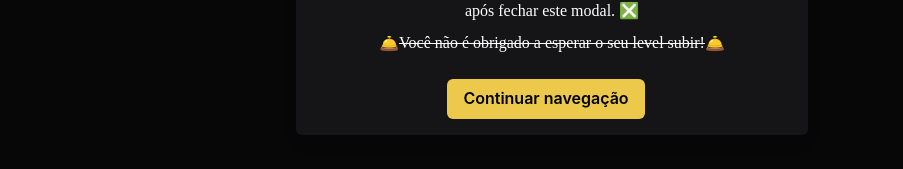
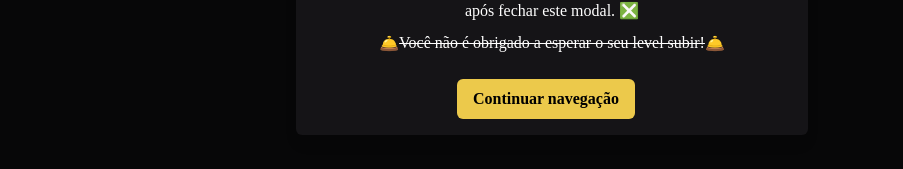
Before and after one commit to w1redl4in/portfolio-v2, a Next.js app: page / in a window 1280 px wide. Shown: the part 543-712 px from the top of the page, without its empty margins (88-991 px from the left). Built offline with nearby package versions, Linux system fonts and the light colour scheme; a web font is replaced by a local one.

Commit message:
style(gamification-modal): :lipstick: add heebo font to button

```diff
--- a/src/gamification/index.tsx
+++ b/src/gamification/index.tsx
@@ -6,6 +6,7 @@ import {
   ModalFooter,
   ModalBody,
   Button,
+  Text,
 } from "@chakra-ui/react";
 import { useAppSelector } from "@redux/hooks";
 import {
@@ -56,7 +57,9 @@ export function GamificationModalRoot() {
             colorScheme="yellow"
             mr={3}
           >
-            Continuar navegação
+            <Text fontWeight="bold" fontFamily="Heebo">
+              Continuar navegação
+            </Text>
           </Button>
         </ModalFooter>
       </ModalContent>
```
